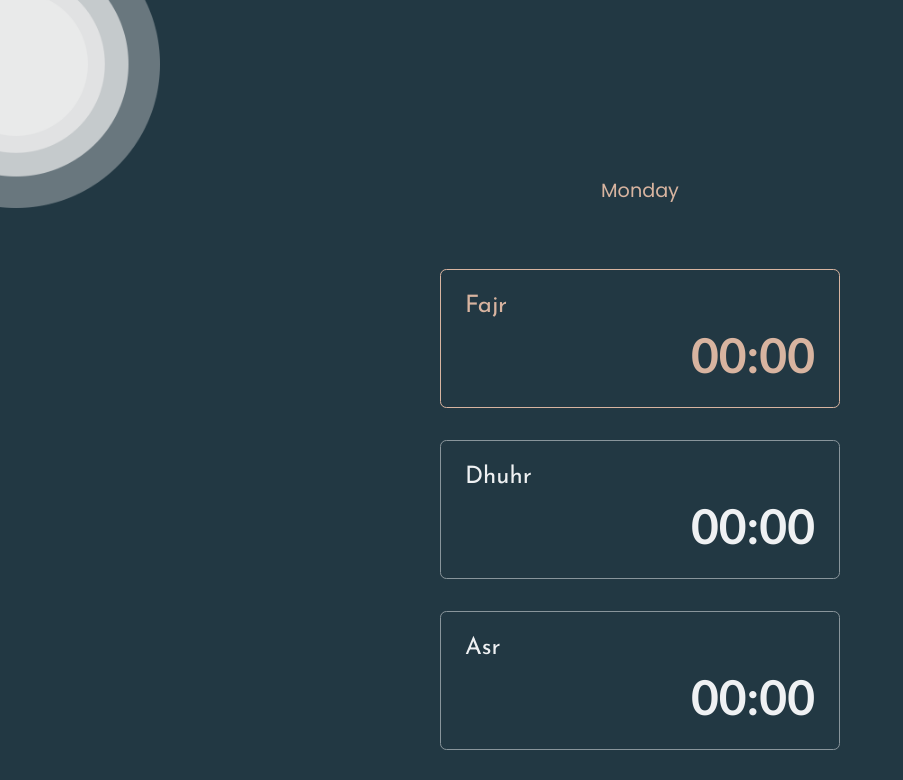
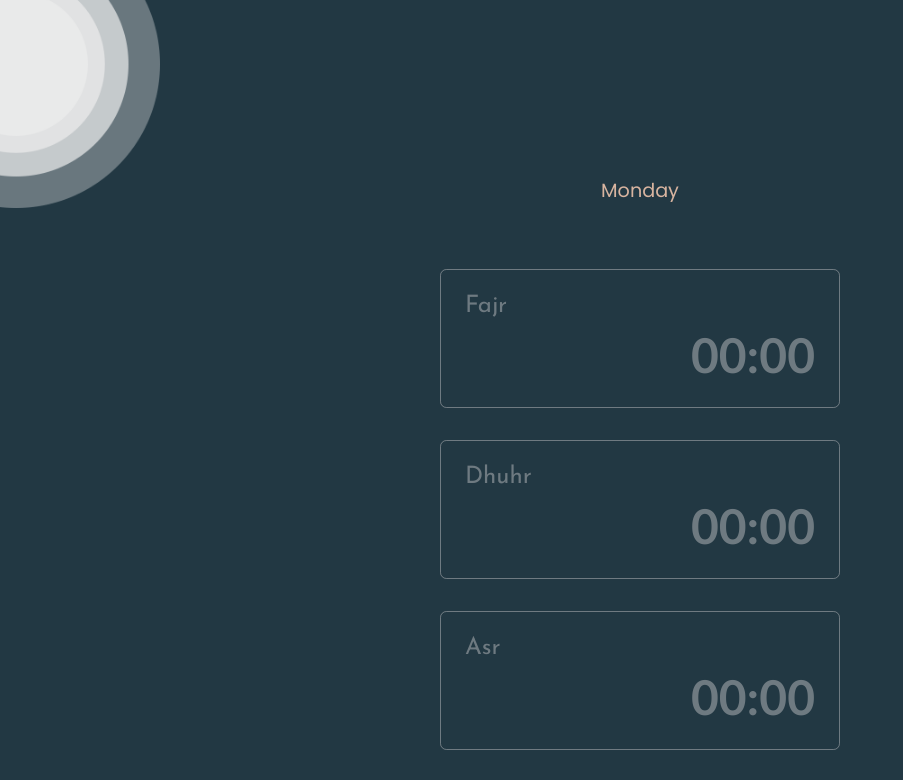
Before and after one commit to murtuzaalisurti/salah, a Next.js app: page / in a window 1280 px wide. Shown: the top 780 px of the page, without its empty margins (0-903 px from the left). Built offline with nearby package versions, Linux system fonts and the light colour scheme; no server answers; a web font is replaced by a local one.

Commit message:
improved ui ✔

```diff
--- a/styles/styles.scss
+++ b/styles/styles.scss
@@ -1,5 +1,6 @@
 $primary-color: #223843;
 $secondary-color: #EFF1F3;
+$done-color: #c2c3c47a;
 $border-color: #89959B;
 $highlight-color: #D8B4A0;
 
@@ -114,5 +115,10 @@ body {
             color: $highlight-color;
             border-color: $highlight-color;
         }
+
+        .done {
+            color: $done-color;
+            border-color: $done-color;
+        }
     }
 }
```
